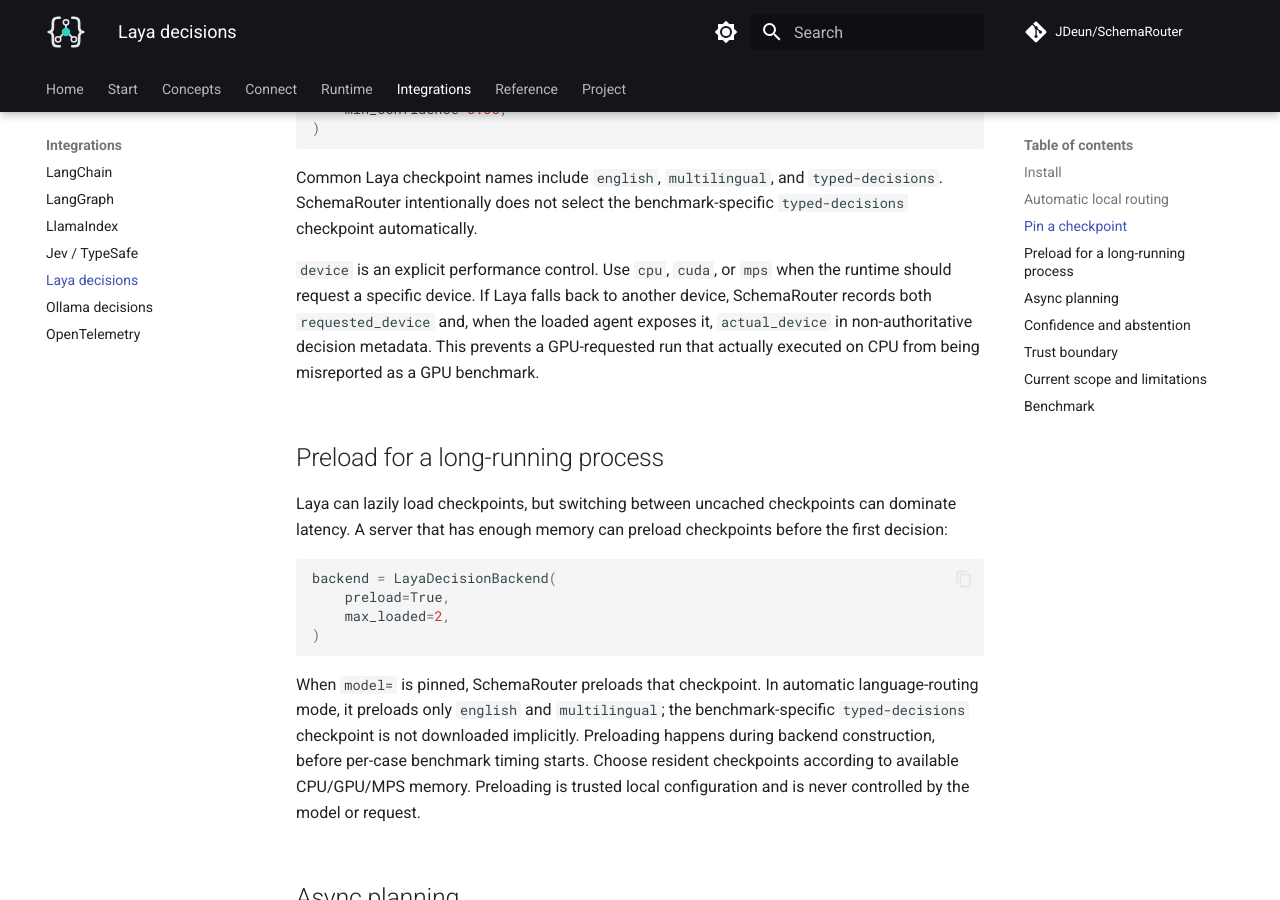
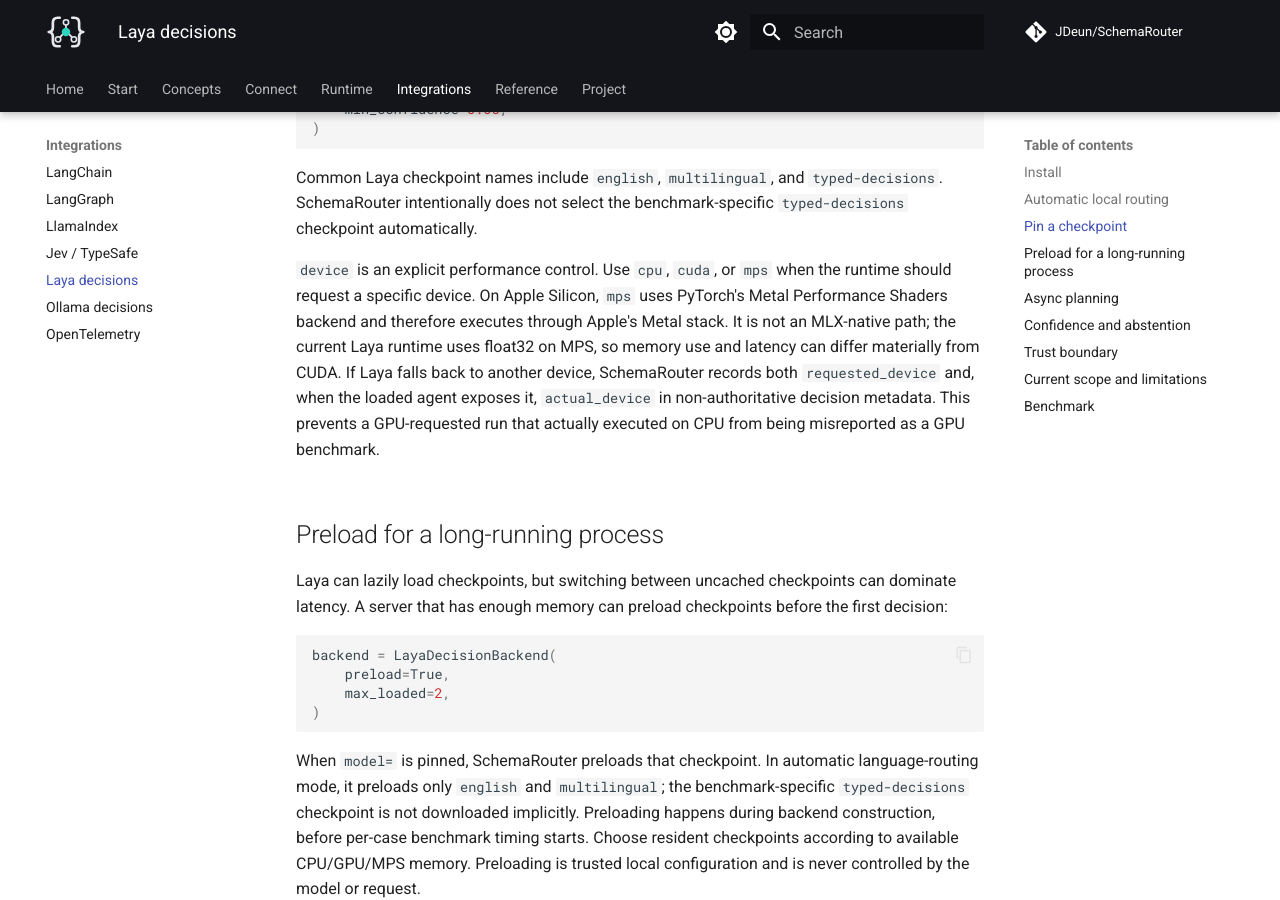
Before and after one commit to JDeun/SchemaRouter, an MkDocs documentation site: the page built from docs/integrations/laya.md, in a window 1280 px wide and 900 px high, scrolled down 1530 px. Built offline with MkDocs 1.6.1 and Material for MkDocs 9.7.7, drawn with Linux system fonts in a browser that asks for light colours; comment, search, counter and statistics services are not loaded.

Commit message:
docs: clarify Apple Metal support through MPS

```diff
--- a/docs/integrations/laya.md
+++ b/docs/integrations/laya.md
@@ -70,7 +70,10 @@
 `typed-decisions` checkpoint automatically.
 
 `device` is an explicit performance control. Use `cpu`, `cuda`, or `mps` when the runtime
-should request a specific device. If Laya falls back to another device, SchemaRouter records both
+should request a specific device. On Apple Silicon, `mps` uses PyTorch's Metal Performance
+Shaders backend and therefore executes through Apple's Metal stack. It is not an MLX-native path;
+the current Laya runtime uses float32 on MPS, so memory use and latency can differ materially from
+CUDA. If Laya falls back to another device, SchemaRouter records both
 `requested_device` and, when the loaded agent exposes it, `actual_device` in non-authoritative
 decision metadata. This prevents a GPU-requested run that actually executed on CPU from being
 misreported as a GPU benchmark.
```
